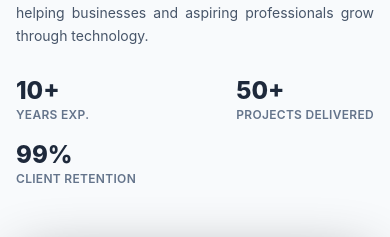
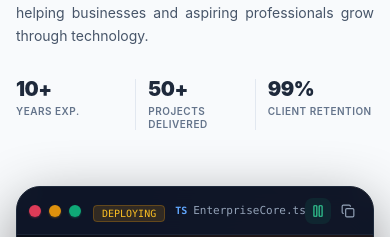
Before and after one commit to supportpaultech-hub/paultech, a React (Vite) app in the folder frontend/: page /about in a window 390 px wide. Shown: the part 774-1011 px from the top of the page. Built offline with nearby package versions, Linux system fonts and the light colour scheme; no server answers.

Commit message:
Align 10+ Years, 50+ Projects, and 99% Retention stats into a strict 1-line 3-column layout on mobile

```diff
--- a/frontend/src/pages/About.jsx
+++ b/frontend/src/pages/About.jsx
@@ -51,20 +51,26 @@ const About = () => {
                 At <strong className="font-bold text-slate-900">PaulTech</strong>, we believe in quality work, transparency, and customer satisfaction. We aim to build long-term relationships with our clients while helping businesses and aspiring professionals grow through technology.
               </p>
             </div>
-            <div className="flex flex-wrap sm:flex-nowrap items-center justify-between sm:justify-start gap-4 sm:gap-8 pt-2">
-              <div>
-                <h3 className="text-2xl sm:text-3xl lg:text-4xl font-extrabold text-slate-800">10+</h3>
-                <p className="text-xs sm:text-sm font-semibold text-slate-500 uppercase tracking-wide">Years Exp.</p>
+            <div className="grid grid-cols-3 divide-x divide-slate-200 pt-3 sm:pt-4 max-w-lg">
+              <div className="pr-3 sm:pr-6 text-left">
+                <h3 className="text-xl sm:text-3xl font-black text-slate-800 tracking-tight leading-none">10+</h3>
+                <p className="text-[10px] sm:text-xs font-semibold text-slate-500 uppercase tracking-wider mt-1.5 leading-tight">
+                  Years Exp.
+                </p>
               </div>
-              <div className="w-px h-10 sm:h-12 bg-slate-200 hidden sm:block"></div>
-              <div>
-                <h3 className="text-2xl sm:text-3xl lg:text-4xl font-extrabold text-slate-800">50+</h3>
-                <p className="text-xs sm:text-sm font-semibold text-slate-500 uppercase tracking-wide">Projects Delivered</p>
+
+              <div className="px-3 sm:px-6 text-left">
+                <h3 className="text-xl sm:text-3xl font-black text-slate-800 tracking-tight leading-none">50+</h3>
+                <p className="text-[10px] sm:text-xs font-semibold text-slate-500 uppercase tracking-wider mt-1.5 leading-tight">
+                  Projects Delivered
+                </p>
               </div>
-              <div className="w-px h-10 sm:h-12 bg-slate-200 hidden sm:block"></div>
-              <div>
-                <h3 className="text-2xl sm:text-3xl lg:text-4xl font-extrabold text-slate-800">99%</h3>
-                <p className="text-xs sm:text-sm font-semibold text-slate-500 uppercase tracking-wide">Client Retention</p>
+
+              <div className="pl-3 sm:px-6 text-left">
+                <h3 className="text-xl sm:text-3xl font-black text-slate-800 tracking-tight leading-none">99%</h3>
+                <p className="text-[10px] sm:text-xs font-semibold text-slate-500 uppercase tracking-wider mt-1.5 leading-tight">
+                  Client Retention
+                </p>
               </div>
             </div>
           </div>
```
